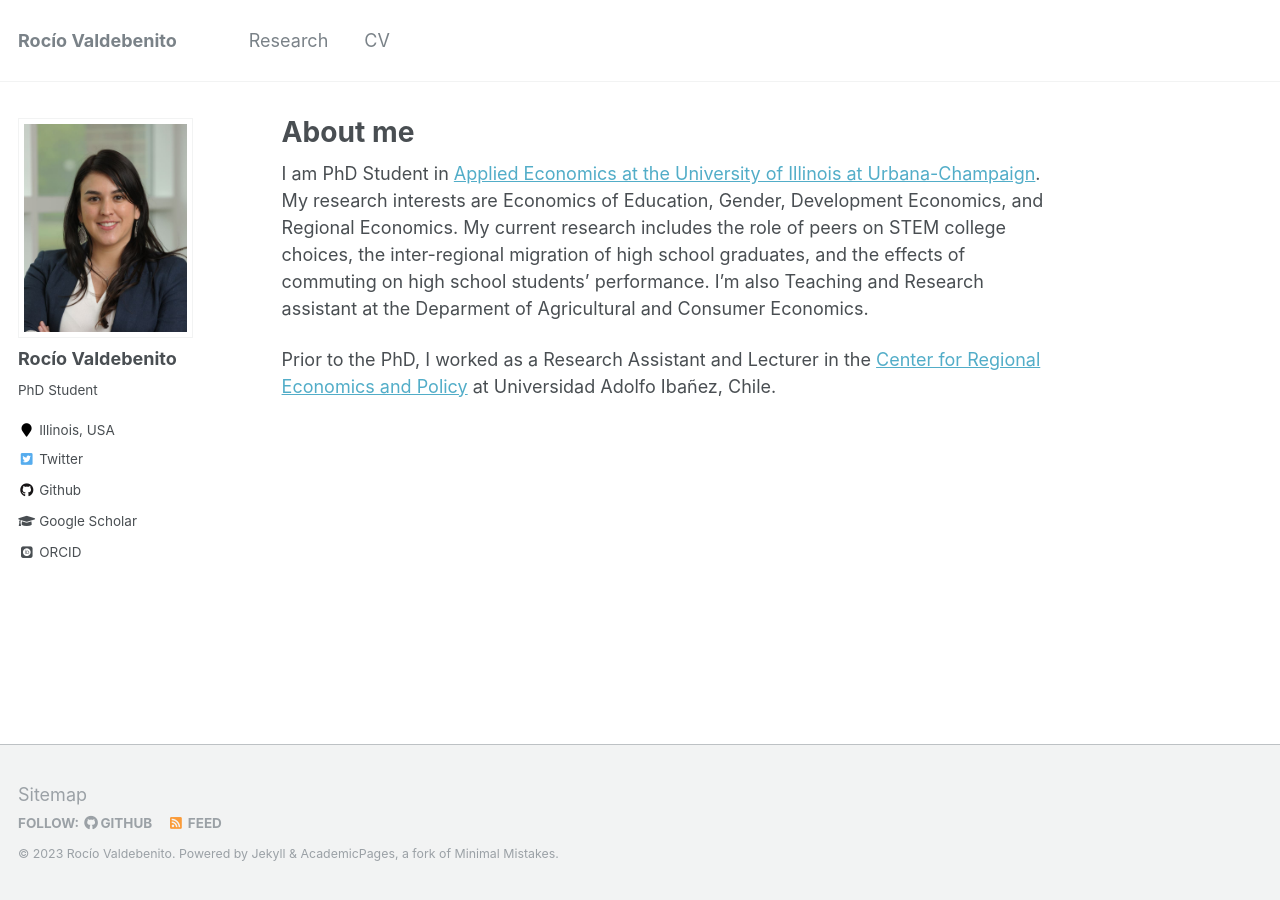
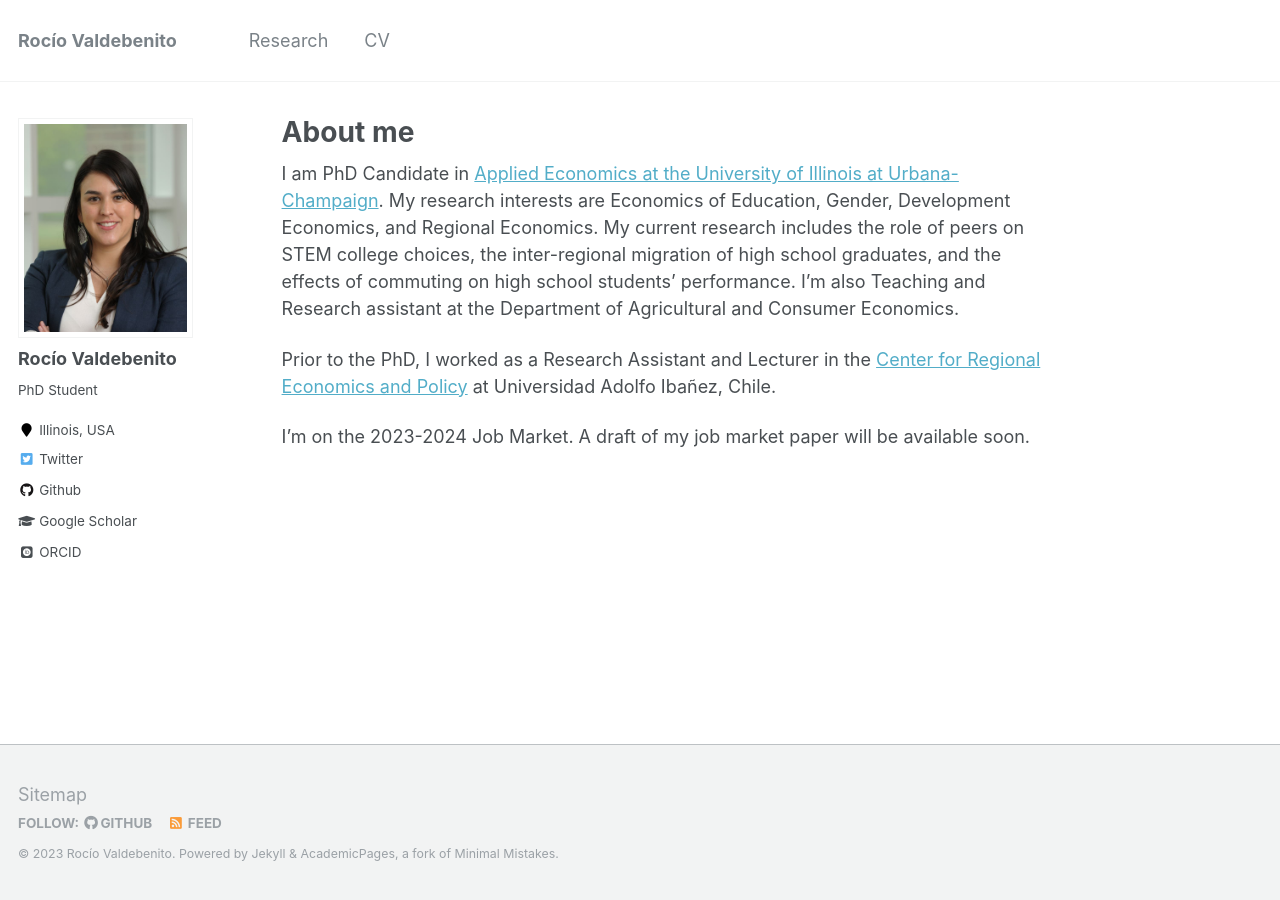
Before and after one commit to rvaldebenito/rvaldebenito.github.io, a Jekyll site: the page built from _pages/about.md, in a window 1280 px wide. Built offline with Jekyll 4.4.1, drawn with Linux system fonts in a browser that asks for light colours; some web fonts are replaced.

Commit message:
Update about.md

```diff
--- a/_pages/about.md
+++ b/_pages/about.md
@@ -8,6 +8,9 @@ redirect_from:
   - /about.html
 ---
 
-I am PhD Student in [Applied Economics at the University of Illinois at Urbana-Champaign](https://ace.illinois.edu/). My research interests are Economics of Education, Gender, Development Economics, and Regional Economics. My current research includes the role of peers on STEM college choices, the inter-regional migration of high school graduates, and the effects of commuting on high school students' performance. I'm also Teaching and Research assistant at the Deparment of Agricultural and Consumer Economics.
+I am PhD Candidate in [Applied Economics at the University of Illinois at Urbana-Champaign](https://ace.illinois.edu/). My research interests are Economics of Education, Gender, Development Economics, and Regional Economics. My current research includes the role of peers on STEM college choices, the inter-regional migration of high school graduates, and the effects of commuting on high school students' performance. I'm also Teaching and Research assistant at the Department of Agricultural and Consumer Economics.
 
 Prior to the PhD, I worked as a Research Assistant and Lecturer in the [Center for Regional Economics and Policy](https://cepr.uai.cl/) at Universidad Adolfo Ibañez, Chile.
+
+I'm on the 2023-2024 Job Market.
+A draft of my job market paper will be available soon.
```
